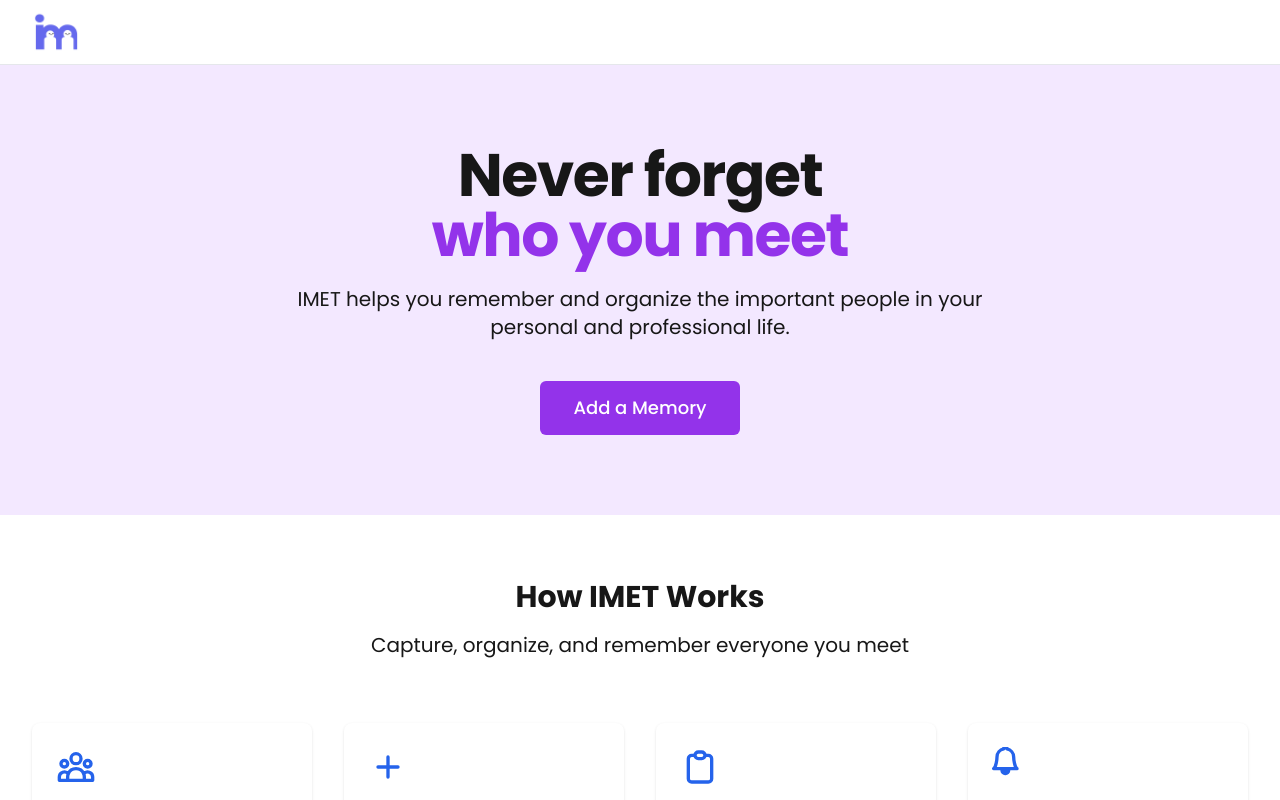
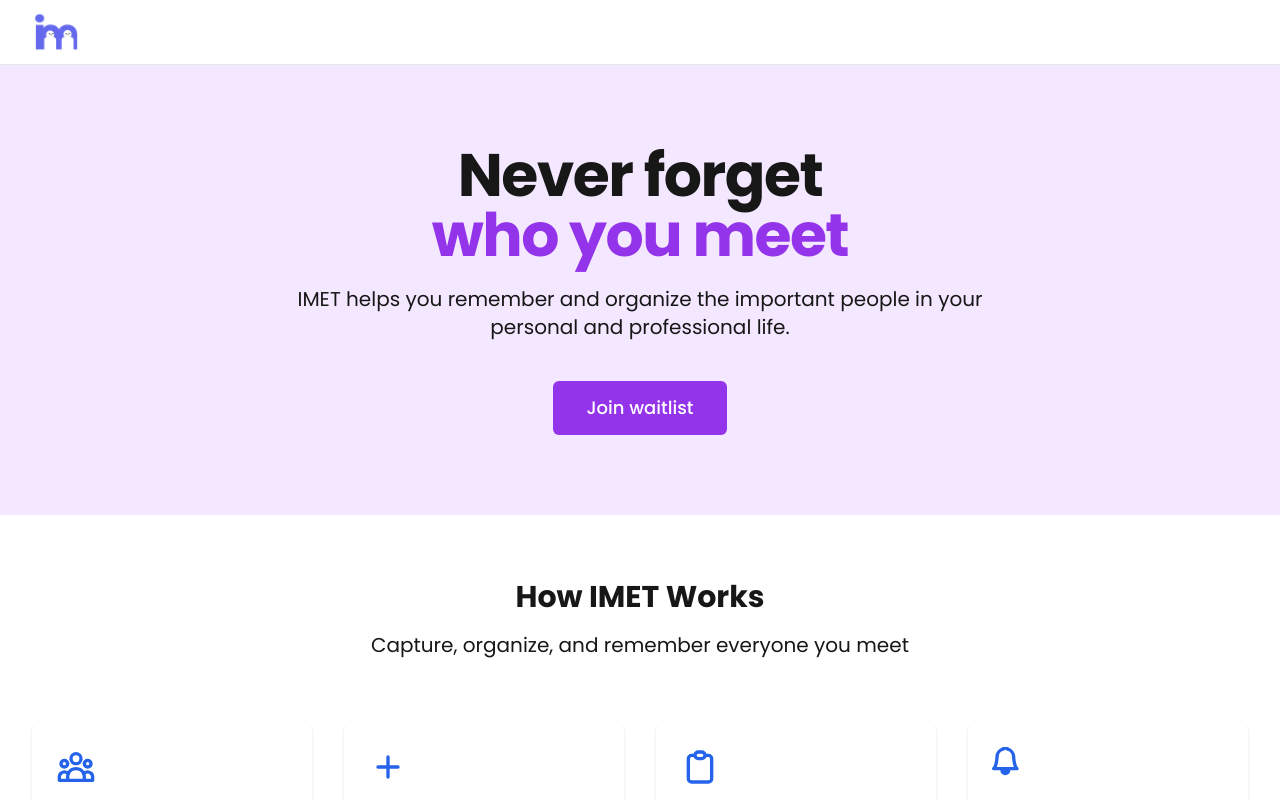
Before and after one commit to desraymondz/imet, a Next.js app: page / in a window 1280 px wide. Shown: the top 800 px of the page. Built offline with nearby package versions, Linux system fonts and the light colour scheme.

Commit message:
change hero section button label

```diff
--- a/src/components/home/HeroSection.jsx
+++ b/src/components/home/HeroSection.jsx
@@ -17,7 +17,7 @@ export default function HeroSection() {
                             href="#google-form"
                             className="px-8 py-3 border border-transparent text-base font-medium rounded-md text-white bg-[var(--color-primary-6)] hover:bg-[var(--color-primary-7)] md:text-lg"
                         >
-                            Add a Memory
+                            Join waitlist
                         </Link>
                     </div>
                 </div>
```
